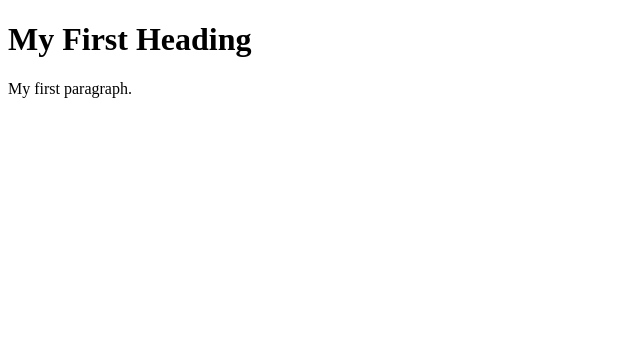
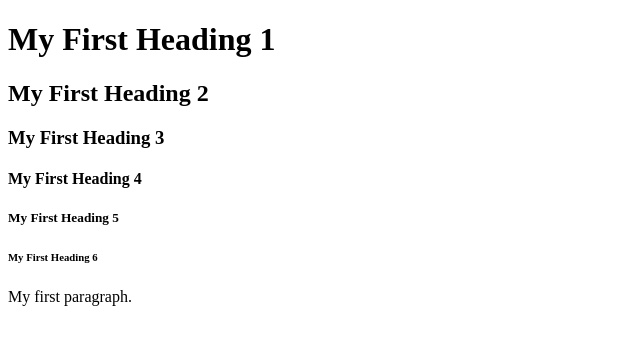
Before and after one commit to minmer/calculator, a plain HTML site: page index.html in a window 1280 px wide. Shown: the whole page, without its empty margins (0-640 px from the left). Drawn offline with Linux system fonts and the light colour scheme.

Commit message:
Update index.html

```diff
--- a/index.html
+++ b/index.html
@@ -2,7 +2,12 @@
 <html>
 <body>
 
-<h1>My First Heading</h1>
+<h1>My First Heading 1</h1>
+<h2>My First Heading 2</h2>
+<h3>My First Heading 3</h3>
+<h4>My First Heading 4</h4>
+<h5>My First Heading 5</h5>
+<h6>My First Heading 6</h6>
 <p>My first paragraph.</p>
 
 </body>
```
